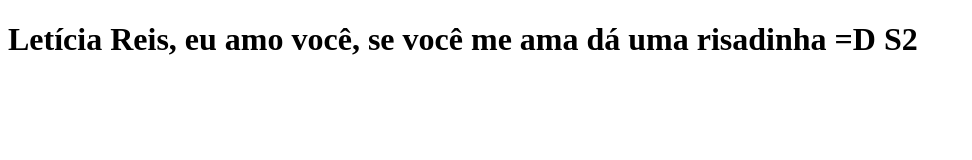
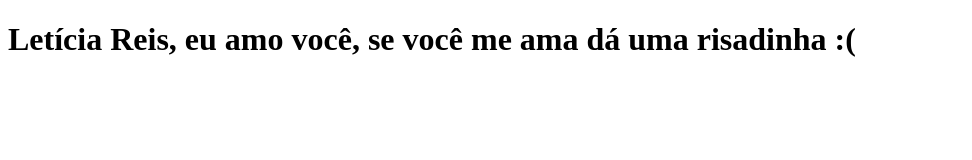
Before and after one commit to gilvanreis/clone-tabnews, a Next.js app: page / in a window 1280 px wide. Shown: the top 160 px of the page, without its empty margins (0-972 px from the left). Built offline with nearby package versions, Linux system fonts and the light colour scheme.

Commit message:
modifica pagina inicial

```diff
--- a/pages/index.js
+++ b/pages/index.js
@@ -1,5 +1,5 @@
 function Home(){
-    return <h1> Letícia Reis, eu amo você, se você me ama dá uma risadinha =D S2</h1>
+    return <h1> Letícia Reis, eu amo você, se você me ama dá uma risadinha :( </h1>
 }
 
 export default Home;
```
